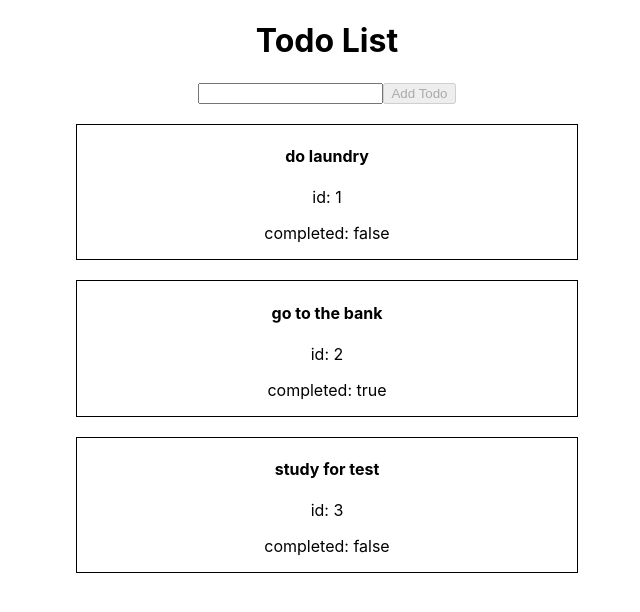
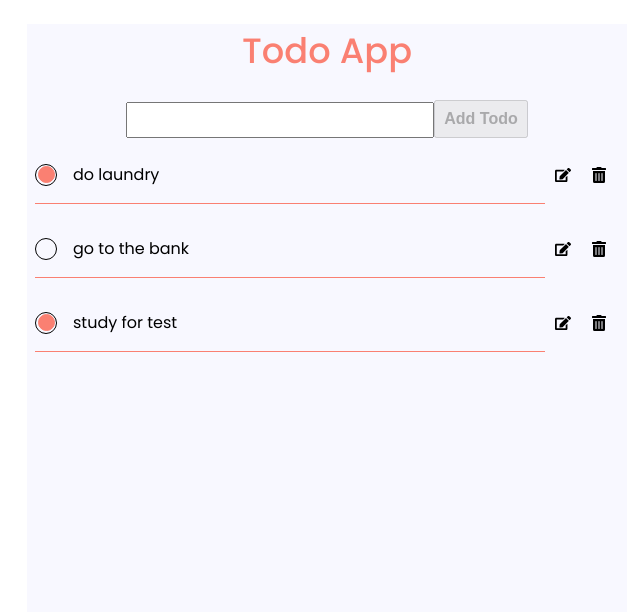
Before and after one commit to dwainejade/dwaine-todo-list, a React (Create React App) app: page / in a window 1280 px wide. Shown: the top 612 px of the page, without its empty margins (313-953 px from the left). Built offline with nearby package versions, Linux system fonts and the light colour scheme.

Commit message:
mard done working

```diff
--- a/src/App.css
+++ b/src/App.css
@@ -1,7 +1,29 @@
 .App {
   text-align: center;
+  font-family: "Poppins";
+  background-color: ghostwhite;
+  max-width: 600px;
+  margin: auto;
+  min-height: 90vh;
+}
+
+.app-title {
+  font-size: 2.2rem;
+  font-weight: 500;
+  color: salmon;
 }
 
 ul {
   list-style: none;
 }
+
+input {
+  height: 30px;
+  width: 300px;
+}
+
+button {
+  padding: 8px;
+  font-size: 1rem;
+  font-weight: 700;
+}
--- a/src/App.js
+++ b/src/App.js
@@ -7,13 +7,10 @@ import TodoList from "./components/TodoList";
 import "./App.css";
 
 function App() {
-
-
-
   return (
     <TodoProvider>
       <div className="App">
-        <h1>Todo List</h1>
+        <h1 className="app-title">Todo App</h1>
         <TodoList></TodoList>
       </div>
     </TodoProvider>
--- a/src/components/Todo.js
+++ b/src/components/Todo.js
@@ -1,25 +1,55 @@
-import React from "react";
+import React, { useState } from "react";
+import { FaEdit, FaTrashAlt } from "react-icons/fa";
 import { useContext } from "react/cjs/react.development";
+import "./todo.scss";
 import { TodoContext } from "./TodoContext";
 
 export default function Todo({ todo }) {
-  const [todos, setTodos] = useContext(TodoContext)
+  const [todos, setTodos] = useContext(TodoContext);
+  const [edit, setEdit] = useState(false);
 
-  function markComplete(todo) {
-    todos.map(t => {
-      if (t.id === todo.id) {
-        return { ...todo, completed: !todo.completed }
+  const markComplete = (id) => {
+    let updatedTodos = todos.map((todo) => {
+      if (todo.id === id) {
+        todo.completed = !todo.completed;
+        console.log("done", todo);
       }
-    })
+      return todo;
+    });
+    setTodos([...todos]);
+  };
 
-  }
-
+  const deleteTodo = (id) => {
+    const newTodos = todos.filter((todo) => todo.id !== id);
+    setTodos(newTodos);
+  };
 
   return (
-    <div onClick={() => markComplete(todo)} style={{ border: "1px solid", width: '500px', margin: '20px auto' }}>
-      <h4>{todo.text}</h4>
-      <p>id: {todo.id}</p>
-      <p>completed: {todo.completed.toString()}</p>
+    <div className="todo-wrapper">
+      <div className="item-wrapper">
+        <div
+          className="left-wrapper"
+
+          // style={{ border: "1px solid", width: "500px", margin: "20px auto" }}
+        >
+          <div className="radio" onClick={() => markComplete(todo.id)}>
+            {todo.completed ? (
+              <div></div>
+            ) : (
+              <div className="radio-clicked"></div>
+            )}
+          </div>
+          <p className="todo-title" onClick={() => setEdit}>
+            {todo.text}
+          </p>
+          {/* <p>id: {todo.id}</p> */}
+          {/* <p>completed: {todo.completed.toString()}</p> */}
+        </div>
+        <div className="icons">
+          <FaEdit className="edit" />
+          <FaTrashAlt className="trash" onClick={() => deleteTodo(todo.id)} />
+        </div>
+      </div>
     </div>
   );
 }
--- a/src/components/TodoList.js
+++ b/src/components/TodoList.js
@@ -1,19 +1,19 @@
-import React, { useState } from 'react'
-import { useContext } from 'react/cjs/react.development';
-import Todo from './Todo'
-import { TodoContext } from './TodoContext'
+import React, { useState } from "react";
+import { useContext } from "react/cjs/react.development";
+import Todo from "./Todo";
+import { TodoContext } from "./TodoContext";
 
 function TodoList() {
-    const [todos, setTodos] = useContext(TodoContext)
+  const [todos, setTodos] = useContext(TodoContext);
   const [input, setInput] = useState("");
 
   function newTodo(text) {
-        return { text, id: Date.now(), completed: false }
+    return { text, id: Date.now(), completed: false };
   }
 
   const addTodo = (e) => {
     e.preventDefault();
-        setTodos([newTodo(input), ...todos]);
+    setTodos([...todos, newTodo(input)]);
     setInput("");
     console.log("todo added: ", todos);
   };
@@ -30,11 +30,11 @@ function TodoList() {
           Add Todo
         </button>
       </form>
-            {todos.map(todo => (
-                <Todo todo={todo} />
+      {todos.map((todo) => (
+        <Todo todo={todo} key={todo.id} />
       ))}
     </div>
-    )
+  );
 }
 
-export default TodoList
+export default TodoList;
--- a/src/index.css
+++ b/src/index.css
@@ -1,13 +1,7 @@
+@import url("https://fonts.googleapis.com/css2?family=Poppins:wght@200;300;400;500;600;700&display=swap");
+
 body {
   margin: 0;
-  font-family: -apple-system, BlinkMacSystemFont, 'Segoe UI', 'Roboto', 'Oxygen',
-    'Ubuntu', 'Cantarell', 'Fira Sans', 'Droid Sans', 'Helvetica Neue',
-    sans-serif;
-  -webkit-font-smoothing: antialiased;
-  -moz-osx-font-smoothing: grayscale;
+  padding: 0;
+  font-family: "Poppins", sans-serif;
 }
-
-code {
-  font-family: source-code-pro, Menlo, Monaco, Consolas, 'Courier New',
-    monospace;
-}
```
Also changed, not shown: 1 other file (tests, documents, lock files or other folders). Lines whose indentation alone changed are shown as unchanged.
